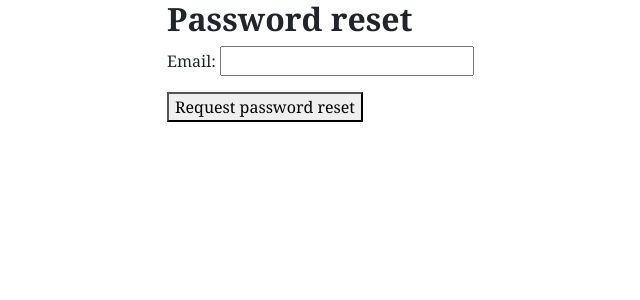
After one commit to sergiokapone/goit_python_web_hw10, a Django app: page /users/reset-password/ in a window 1280 px wide. The commit adds this page. Shown: the top 300 px of the page, without its empty margins (295-935 px from the left). Run offline with Django 4.2, Linux system fonts and the light colour scheme.

Commit message:
add password reset

```diff
--- a/hw10/hw10/settings.py
+++ b/hw10/hw10/settings.py
@@ -146,7 +146,8 @@ MEDIA_ROOT = os.path.join(BASE_DIR, "media")
 EMAIL_BACKEND = 'django.core.mail.backends.smtp.EmailBackend'
 EMAIL_HOST = env("EMAIL_HOST")
 EMAIL_PORT = env("EMAIL_PORT")
-EMAIL_USE_TLS = env("EMAIL_USE_TLS")
+EMAIL_USE_SSL = env("EMAIL_USE_SSL")
+# EMAIL_USE_TLS = env("EMAIL_USE_TLS")
 EMAIL_HOST_USER = env("EMAIL_HOST_USER")
 EMAIL_HOST_PASSWORD = env("EMAIL_HOST_PASSWORD")
 DEFAULT_FROM_EMAIL = env("DEFAULT_FROM_EMAIL")
--- a/hw10/users/register.py
+++ b/hw10/users/register.py
@@ -8,6 +8,10 @@ class RegisterForm(UserCreationForm):
                                required=True,
                                widget=forms.TextInput())
 
+    email = forms.CharField(max_length=100,
+                            required=True,
+                            widget=forms.TextInput())
+
     password1 = forms.CharField(max_length=50,
                                 required=True,
                                 widget=forms.PasswordInput())
@@ -17,4 +21,4 @@ class RegisterForm(UserCreationForm):
 
     class Meta:
         model = User
-        fields = ['username', 'password1', 'password2']
+        fields = ['username', 'email', 'password1', 'password2']
--- a/hw10/users/templates/users/login.html
+++ b/hw10/users/templates/users/login.html
@@ -43,7 +43,9 @@
     <button type="submit" class="btn btn-primary">Submit</button>
     <button type="reset" class="btn btn-secondary">Reset</button>
   </div>
-  <p>Forgot your password? <a href="{% url 'users:password_reset' %}">Reset it here</a>.</p>
+  <div class="small text-center">
+    <a href="{% url "users:password_reset" %}" class="text-center"><i>Forgot Password?</i></a>
+  </div>
 
 </form>
 
--- /dev/null
+++ b/hw10/users/templates/users/password_reset.html
@@ -0,0 +1,9 @@
+{% extends "users/base.html" %} {% block content %}
+
+<h2>Password reset</h2>
+<form method="post">
+  {% csrf_token %} {{ form.as_p }}
+  <button type="submit">Request password reset</button>
+</form>
+
+{% endblock %}
--- /dev/null
+++ b/hw10/users/templates/users/password_reset_complete.html
@@ -0,0 +1,5 @@
+{% extends "users/base.html" %} {% block content %}
+
+<h2>Password reset complete!</h2>
+
+{% endblock %}
--- /dev/null
+++ b/hw10/users/templates/users/password_reset_done.html
@@ -0,0 +1,6 @@
+{% extends "users/base.html" %} {% block content %}
+
+<h2>Password reset request sent</h2>
+<p>We've emailed you with instructions on how to reset your password.</p>
+
+{% endblock %}
--- /dev/null
+++ b/hw10/users/templates/users/password_reset_subject.txt
@@ -0,0 +1 @@
+Password Reset
--- a/hw10/users/templates/users/signup.html
+++ b/hw10/users/templates/users/signup.html
@@ -14,6 +14,10 @@
           <label for="id_username">Username:</label>
           {{ form.username }}
           <span class="text-danger">{{ form.errors.username }}</span>
+        </div>
+        <div>
+          <label> Email: {{ form.email }} </label>
+          <span>{{ form.errors.email }}</span>
         </div>
         <div class="form-group">
           <label for="id_password1">Password:</label>
--- a/hw10/users/urls.py
+++ b/hw10/users/urls.py
@@ -1,5 +1,7 @@
 from django.urls import path
 from django.contrib.auth import views as auth_views
+
+
 from . import views
 
 app_name = "users"
@@ -9,13 +11,30 @@ urlpatterns = [
     path("signin/", views.signinuser, name="signin"),
     path("signout/", views.signoutuser, name="signout"),
     #----------------------------------------------------
-   path('password_reset/',
-         auth_views.PasswordResetView.as_view(success_url='done'),
-         name='password_reset'),
-    path('password_reset/done/',
-         auth_views.PasswordResetDoneView.as_view(), name='password_reset_done'),
-    path('reset/<uidb64>/<token>/',
-         auth_views.PasswordResetConfirmView.as_view(), name='password_reset_confirm'),
-    path('reset/done/',
-         auth_views.PasswordResetCompleteView.as_view(), name='password_reset_complete')
+#    path('password_reset/',
+#          auth_views.PasswordResetView.as_view(success_url='done'),
+#          name='password_reset'),
+#     path('password_reset/done/',
+#          auth_views.PasswordResetDoneView.as_view(), name='password_reset_done'),
+#     path('reset/<uidb64>/<token>/',
+#          auth_views.PasswordResetConfirmView.as_view(), name='password_reset_confirm'),
+#     path('reset/done/',
+#          auth_views.PasswordResetCompleteView.as_view(), name='password_reset_complete'),
+    #----------------------------------------------------
+    path('reset-password/',
+          views.ResetPasswordView.as_view(),
+          name='password_reset'),
+    path('reset-password/done/',
+          auth_views.PasswordResetDoneView.as_view(
+             template_name='users/password_reset_done.html'),
+          name='password_reset_done'),
+    path('reset-password/confirm/<uidb64>/<token>/',
+          auth_views.PasswordResetConfirmView.as_view(
+             template_name='users/password_reset_confirm.html',
+             success_url='/users/reset-password/complete/'),
+          name='password_reset_confirm'),
+    path('reset-password/complete/',
+          auth_views.PasswordResetCompleteView.as_view(
+             template_name='users/password_reset_complete.html'),
+          name='password_reset_complete'),
 ]
--- a/hw10/users/views.py
+++ b/hw10/users/views.py
@@ -2,6 +2,9 @@ from django.shortcuts import render, redirect
 from django.contrib.auth import authenticate, login, logout
 from django.contrib import messages
 from django.contrib.auth.decorators import login_required
+from django.contrib.auth.views import PasswordResetView
+from django.contrib.messages.views import SuccessMessageMixin
+from django.urls import reverse_lazy
 
 
 from .login import LoginForm
@@ -43,9 +46,15 @@ def signinuser(request):
     return render(request, "users/login.html", context={"form": LoginForm()})
 
 
-
-
 @login_required
 def signoutuser(request):
     logout(request)
     return redirect(to='quotes:root')
+
+class ResetPasswordView(SuccessMessageMixin, PasswordResetView):
+    template_name = 'users/password_reset.html'
+    email_template_name = 'users/password_reset_email.html'
+    html_email_template_name = 'users/password_reset_email.html'
+    success_url = reverse_lazy('users:password_reset_done')
+    success_message = "An email with instructions to reset your password has been sent to %(email)s."
+    subject_template_name = 'users/password_reset_subject.txt'
```
Also changed, not shown: hw10/users/templates/users/password_reset_confirm.html (added, +9 -0 lines), hw10/users/templates/users/password_reset_email.html (added, +19 -0 lines), 1 other file.
